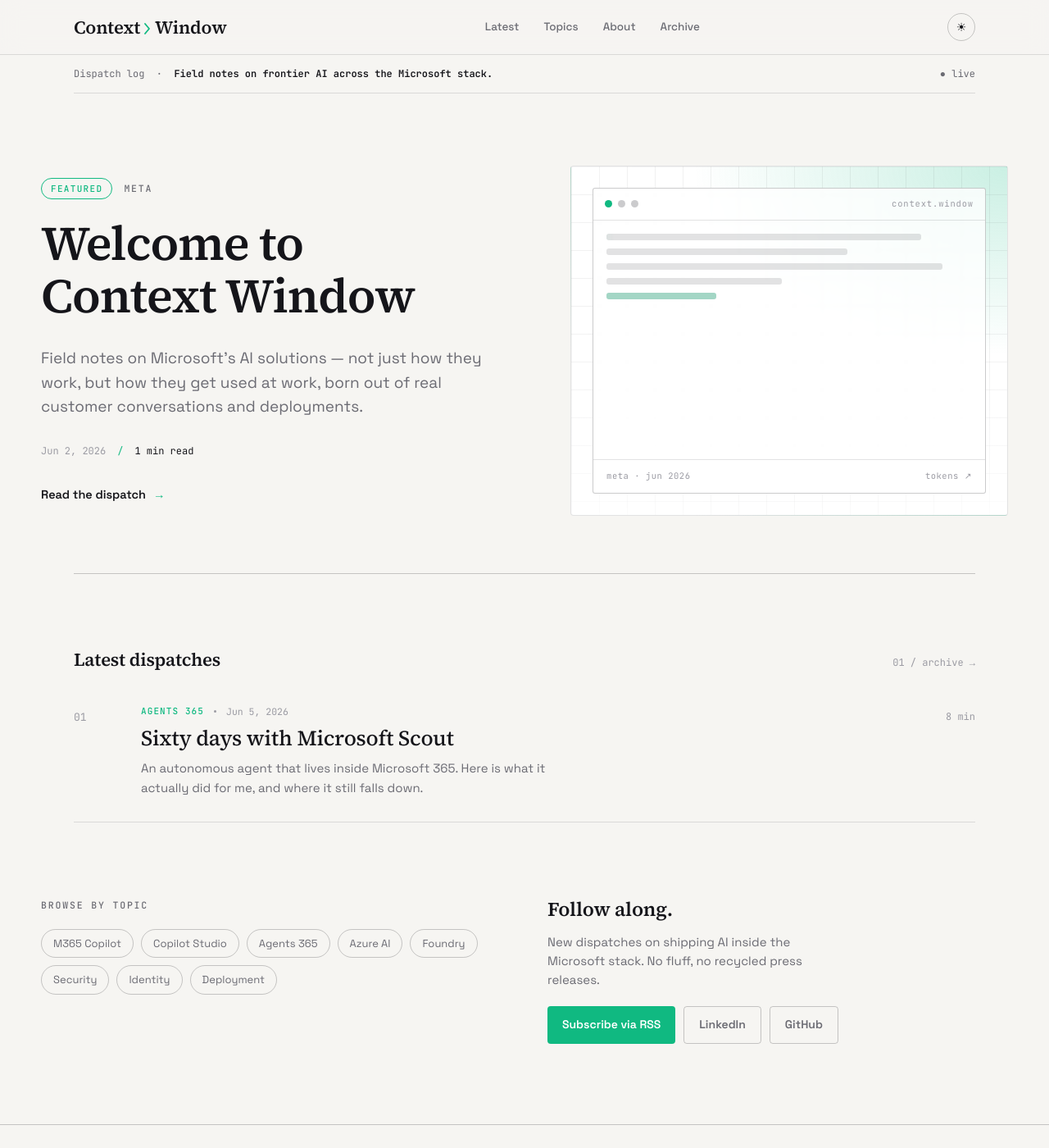
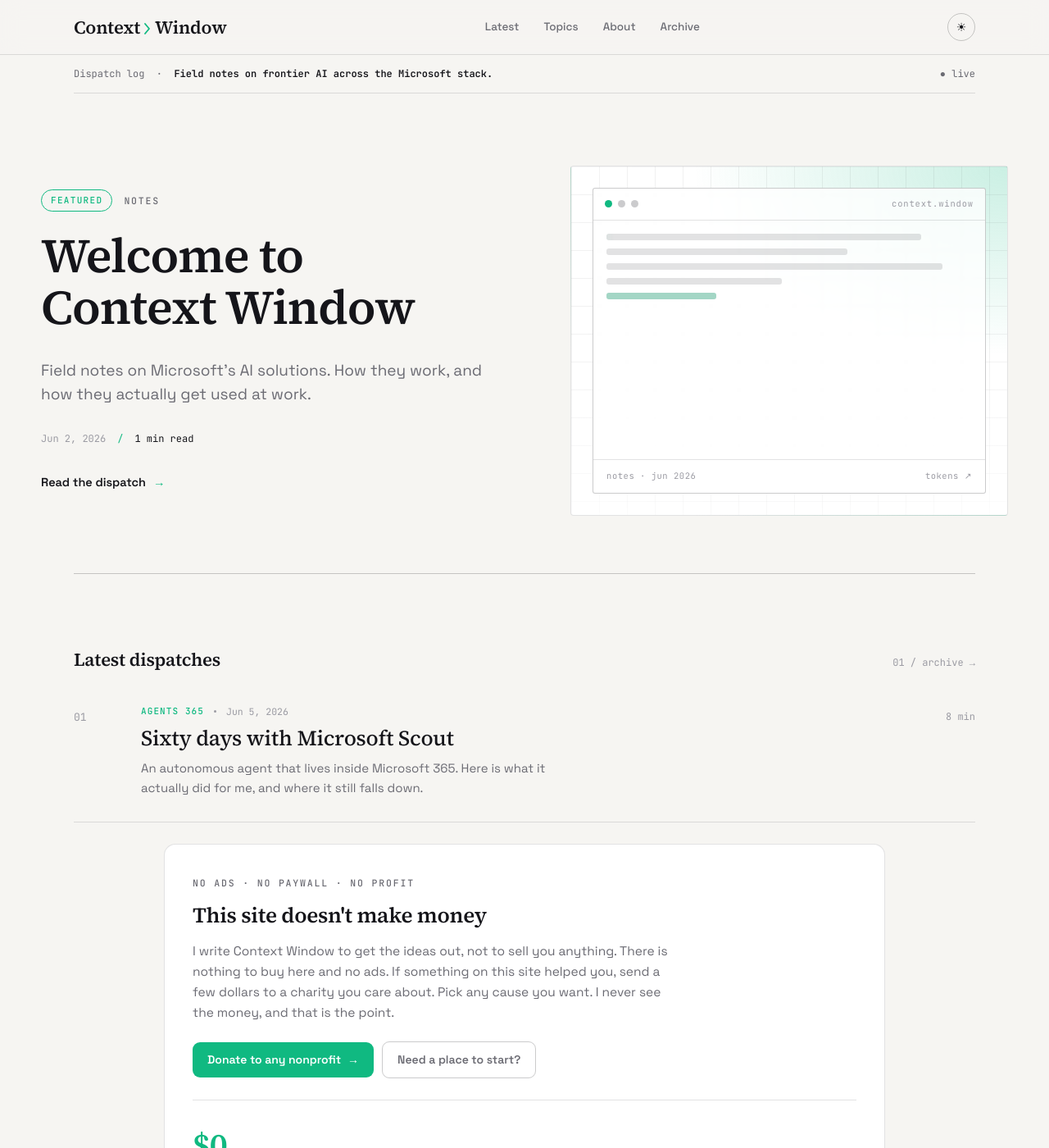
Before and after one commit to olivershackley1999/olivershackley1999.github.io, a Jekyll site: the page built from index.html, in a window 1280 px wide and 1400 px high. Shown: the whole window at 82% size. Built offline with Jekyll 4.4.1, drawn with Linux system fonts in a browser that asks for light colours; some of the changed text lies outside the part shown.

Commit message:
Home: surface donation panel; derive topic chips from real posts
- Add the donation block to the home page (its own .give-home section
  under the latest dispatches) so it reads as a deliberate, more
  prominent panel without being in-your-face.
- Drop the seeded _data/topics.yml. Topic chips on the home page and
  archive now derive from site.categories, so a topic only appears
  once a post actually carries that category.
- Hide the home "Browse by topic" block (and collapse the endcap to a
  single column) when no categories exist yet.
- Remove the Meta category from the welcome post; simplify its blurb
  and drop the em-dash. Also de-em-dash the wordmark aria-label.

Co-Authored-By: Claude Opus 4.8 <noreply@anthropic.com>

```diff
--- a/_data/topics.yml
+++ /dev/null
@@ -1,10 +0,0 @@
-# Topic chips shown in the "Browse by topic" block and the archive filter.
-# These are editorial topics, not Jekyll categories — edit freely.
-- M365 Copilot
-- Copilot Studio
-- Agents 365
-- Azure AI
-- Foundry
-- Security
-- Identity
-- Deployment
--- a/_layouts/default.html
+++ b/_layouts/default.html
@@ -28,7 +28,7 @@
 <body>
   <header class="top">
     <div class="wrap top-inner">
-      <a class="brand" href="{{ '/' | relative_url }}" aria-label="Context Window — home">
+      <a class="brand" href="{{ '/' | relative_url }}" aria-label="Context Window, home">
         {% include wordmark.html caret=true %}
       </a>
       <nav class="links">
--- a/_layouts/home.html
+++ b/_layouts/home.html
@@ -84,16 +84,22 @@ layout: default
   </div>
 </section>
 
+<section class="wrap give-home">
+  {% include donate.html %}
+</section>
+
 <section class="wrap endcap">
-  <div class="endcap-grid">
+  <div class="endcap-grid{% if site.categories.size == 0 %} solo{% endif %}">
+    {%- if site.categories.size > 0 -%}
     <div class="reveal" id="topics">
       <span class="eyebrow">Browse by topic</span>
       <div class="topics">
-        {%- for topic in site.data.topics -%}
-        <a href="{{ '/archive/' | relative_url }}?topic={{ topic | uri_escape }}">{{ topic }}</a>
+        {%- for cat in site.categories -%}
+        <a href="{{ '/archive/' | relative_url }}?topic={{ cat[0] | uri_escape }}">{{ cat[0] }}</a>
         {%- endfor -%}
       </div>
     </div>
+    {%- endif -%}
     <div class="reveal news">
       <h4>Follow along.</h4>
       <p>New dispatches on shipping AI inside the Microsoft stack. No fluff, no recycled press releases.</p>
--- a/_posts/2026-06-02-welcome-to-context-window.md
+++ b/_posts/2026-06-02-welcome-to-context-window.md
@@ -1,10 +1,9 @@
 ---
 title: Welcome to Context Window
 date: 2026-06-02 09:00:00 -0700
-categories: [Meta]
 tags: [welcome]
 featured: true
-description: Field notes on Microsoft's AI solutions — not just how they work, but how they get used at work, born out of real customer conversations and deployments.
+description: Field notes on Microsoft's AI solutions. How they work, and how they actually get used at work.
 ---
 
 I'm Oliver, a Cloud Solution Architect at Microsoft. This is where I write about Microsoft's AI solutions. Not just how they work, but how they get used at work for maximum impact.
--- a/archive.html
+++ b/archive.html
@@ -8,8 +8,8 @@ description: Every dispatch from Context Window — field notes on frontier AI a
 
 <div class="topics" id="topic-filter" style="margin: 0 0 14px;">
   <a href="{{ '/archive/' | relative_url }}" data-topic="" class="active">All</a>
-  {%- for topic in site.data.topics -%}
-  <a href="{{ '/archive/' | relative_url }}?topic={{ topic | uri_escape }}" data-topic="{{ topic | downcase }}">{{ topic }}</a>
+  {%- for cat in site.categories -%}
+  <a href="{{ '/archive/' | relative_url }}?topic={{ cat[0] | uri_escape }}" data-topic="{{ cat[0] | downcase }}">{{ cat[0] }}</a>
   {%- endfor -%}
 </div>
 
--- a/assets/css/style.scss
+++ b/assets/css/style.scss
@@ -423,6 +423,14 @@ footer.foot { border-top: 1px solid var(--line-strong); padding: 40px 0 60px; }
   .give-amount { font-size: 34px; }
 }
 
+/* Home-page donation panel — same block, given its own breathing room. */
+.give-home { padding: 26px 0 10px; }
+.give-home .give { max-width: 880px; margin: 0 auto; }
+
+/* When there are no topics yet, the endcap is just the follow block. */
+.endcap-grid.solo { grid-template-columns: 1fr; }
+.endcap-grid.solo .news { max-width: 560px; }
+
 /* ── Simple page (about / archive) ─────────────────────── */
 .page { padding: var(--pad-section) 0 calc(var(--pad-section) + 10px); }
 .page .col { max-width: 720px; margin: 0 auto; }
```
